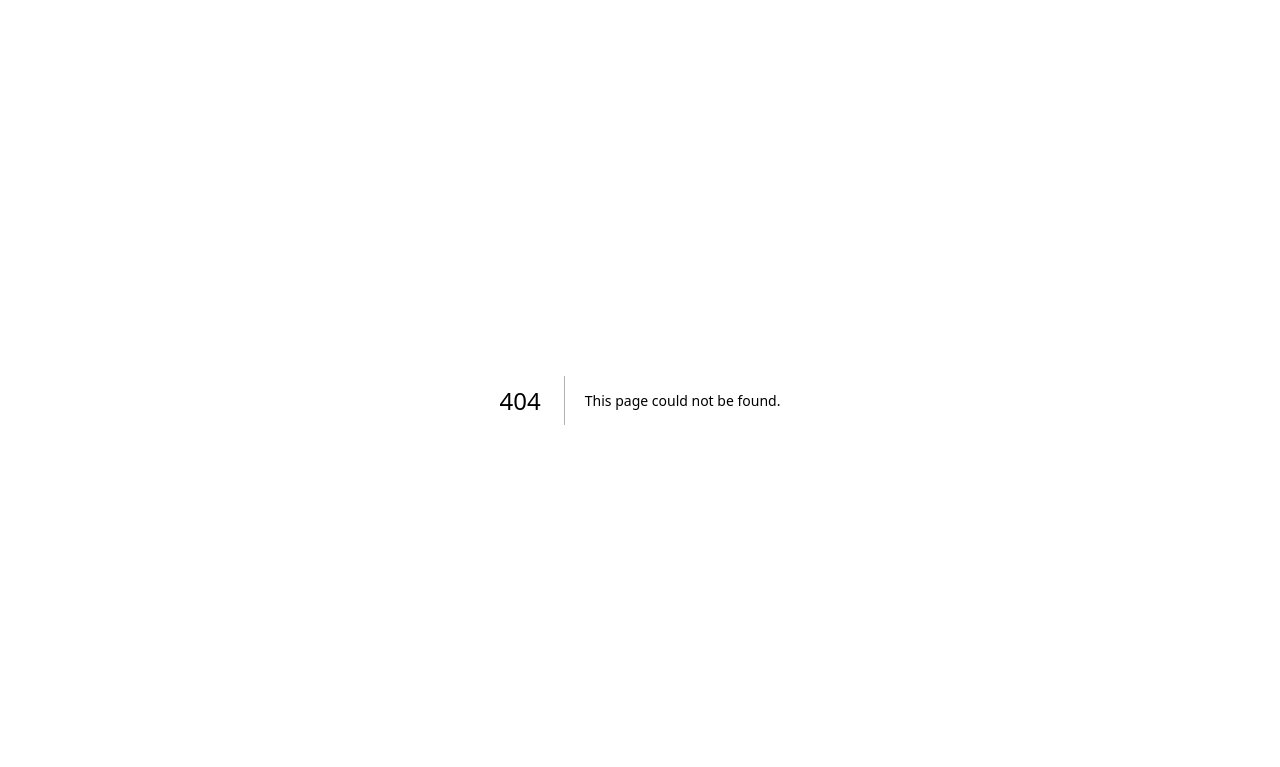
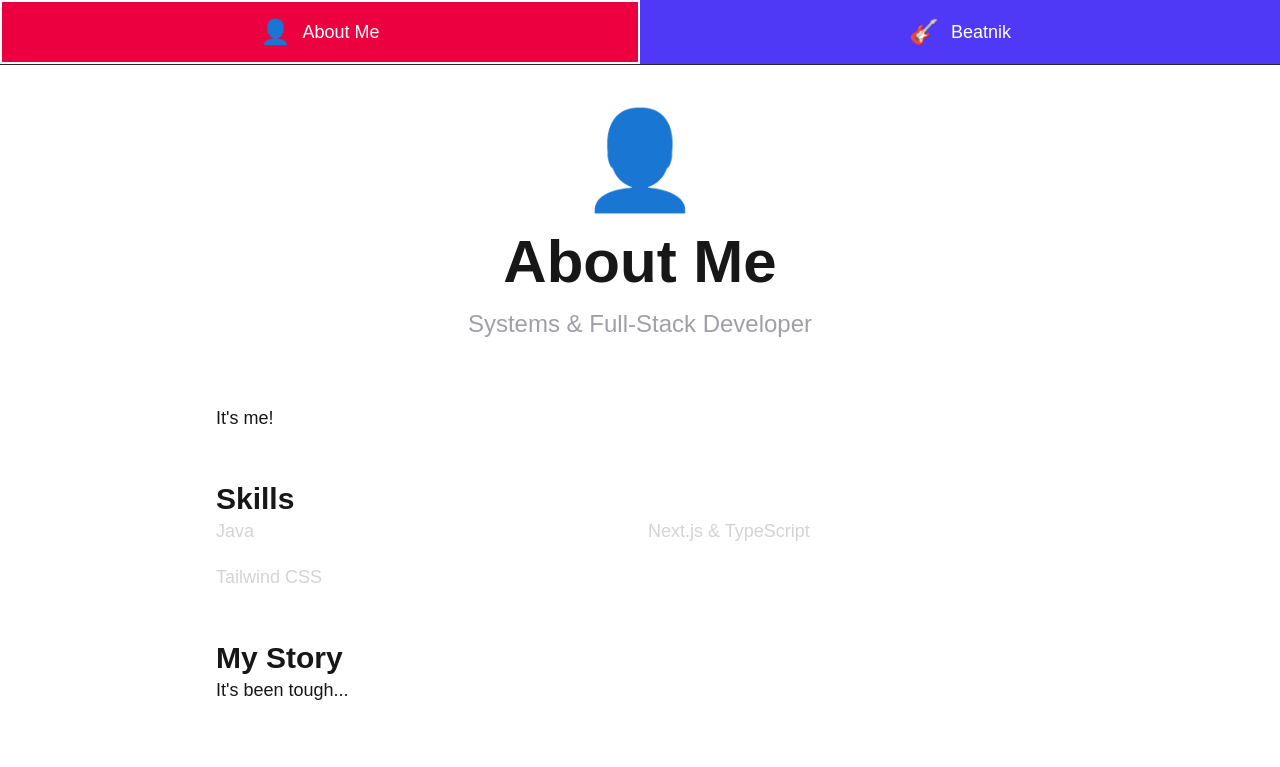
Before and after one commit to Love335/love335.github.io, a Next.js app: page /about in a window 1280 px wide. Before the commit this address had no page. Shown: the top 767 px of the page. Built offline with nearby package versions, Linux system fonts and the light colour scheme.

Commit message:
Added shells for initial pages with framework structure

```diff
--- a/app/pages/about.tsx
+++ b/app/about/page.tsx
@@ -30,7 +30,7 @@ export default function About() {
       <div className="mt-16 flex justify-center">
         <div className="relative w-80 h-80 rounded-3xl overflow-hidden border border-zinc-700">
           <Image
-            src="https://picsum.photos/id/64/800/800"
+            src="https://picsum.photos/id/1015/800/600"
             alt="Me"
             fill
             className="object-cover"
--- a/app/pages/beatnik.tsx
+++ b/app/beatnik/page.tsx
@@ -29,7 +29,7 @@ export default function Beatnik() {
           <iframe
             width="100%"
             height="100%"
-            src="https://www.youtube.com/embed/dQw4w9wgxxx"
+            src="https://www.youtube.com/embed/RXJKdh1KZ0w"
             title="Demo vid"
             allowFullScreen
           />
--- a/app/compontents/navbar.tsx
+++ b/app/components/navbar.tsx
@@ -4,8 +4,8 @@ import Link from 'next/link';
 import { usePathname } from 'next/navigation';
 
 const navItems = [
-  { label: 'About Me', href: '/pages/about', accentColor: 'bg-rose-600 hover:bg-rose-700' },
-  { label: 'Beatnik', href: '/pages/beatnik', accentColor: 'bg-indigo-600 hover:bg-indigo-700' },
+  { label: 'About Me', href: '/about', accentColor: 'bg-rose-600 hover:bg-rose-700', emoji: '👤' },
+  { label: 'Beatnik', href: '/beatnik', accentColor: 'bg-indigo-600 hover:bg-indigo-700', emoji: '🎸' },
 ];
 
 export default function Navbar() {
@@ -28,6 +28,8 @@ export default function Navbar() {
                 ${isActive ? 'ring-2 ring-white ring-inset shadow-inner' : ''}
               `}
             >
+              <span className="text-2xl">{item.emoji}</span>
+              <span>{item.label}</span>
             </Link>
           );
         })}
--- a/app/layout.tsx
+++ b/app/layout.tsx
@@ -1,6 +1,7 @@
 import type { Metadata } from "next";
 import { Geist, Geist_Mono } from "next/font/google";
 import "./globals.css";
+import Navbar from "./components/navbar"
 
 const geistSans = Geist({
   variable: "--font-geist-sans",
@@ -13,8 +14,8 @@ const geistMono = Geist_Mono({
 });
 
 export const metadata: Metadata = {
-  title: "Create Next App",
-  description: "Generated by create next app",
+  title: "My Portfolio",
+  description: "Systems & Full-Stack Developer",
 };
 
 export default function RootLayout({
@@ -23,11 +24,13 @@ export default function RootLayout({
   children: React.ReactNode;
 }>) {
   return (
-    <html
-      lang="en"
-      className={`${geistSans.variable} ${geistMono.variable} h-full antialiased`}
-    >
-      <body className="min-h-full flex flex-col">{children}</body>
+    <html lang="en" className={`${geistSans.variable} ${geistMono.variable} antialiased`}>
+      <body className="bg-zinc-950 text-white min-h-screen">
+        <Navbar />
+        <main className="pt-16">
+          {children}
+        </main>
+      </body>
     </html>
   );
 }
```
